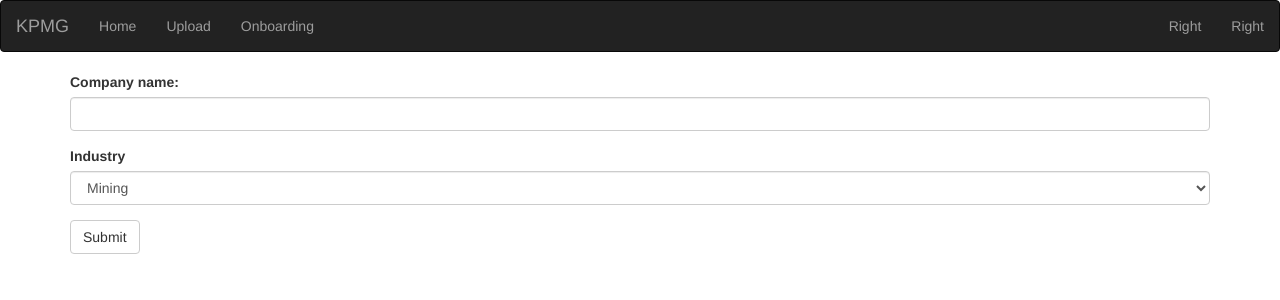
After one commit to jcion/DataVisualizationAsset, a Flask app: page /questionnaire in a window 1280 px wide. The commit adds this page. Shown: the top 300 px of the page. Run offline with Flask 2, Linux system fonts and the light colour scheme; some libraries are stand-ins or nearby versions.

Commit message:
adding questionnaire material

```diff
--- a/app/routes.py
+++ b/app/routes.py
@@ -1,4 +1,7 @@
 from flask import render_template, flash, redirect, url_for, request
+from flask_wtf import FlaskForm
+from wtforms import StringField, SubmitField, SelectField
+from wtforms.validators import Required
 from app import app
 from werkzeug.utils import secure_filename
 from app.forms import LoginForm
@@ -8,6 +11,16 @@ from azure.storage.blob import BlockBlobService, PublicAccess
 
 @app.route('/')
 
+
+@app.route('/questionnaire', methods=['GET', 'POST'])
+def questionnaire():
+    form = QuestionForm()
+    if form.validate_on_submit():
+        companyName = form.companyName.data
+        message = "Welcome"+ companyName
+        return render_template('questionnaire.html', form=form, message=message)
+    else:
+        return render_template('questionnaire.html', form=form)
 
 
 
@@ -61,6 +74,8 @@ def uploadToBlob(f):
     filepath = os.path.join('./tempdata',filename)
     f.save(filepath)
 
+
+    #test test test
     # Create the BlockBlockService that is used to call the Blob service for the storage account
     block_blob_service = BlockBlobService(account_name='cs4100a111d8e55x43e5xb14', account_key='HY6YCXWTPcNMYM4yWYiXKKrKWUlpB2f2680P9hqjOopnoYiCjNIScRedkf8kBl2oUn6TES5u8JUCTIBCM6lwRw==')
     # Create a container called 'quickstartblobs'.
@@ -75,3 +90,8 @@ def uploadToBlob(f):
 
     # Remove the temporary files from ./data now that they are uploaded onto blob storage.
     os.remove(filepath)
+
+class QuestionForm(FlaskForm):
+    companyName = StringField('Company name:', validators=[Required()])
+    industry = SelectField(u'Industry', choices=[('mining', 'Mining'),('retail', 'Retail'),('forestry', 'Forestry'),('agriculture', 'Agriculture'),('construction', 'Construction')])
+    submit = SubmitField('Submit')
--- a/app/templates/base.html
+++ b/app/templates/base.html
@@ -20,6 +20,7 @@
           <ul class="nav navbar-nav navbar-left">
               <li><a href="{{ url_for('index') }}">Home</a></li>
               <li><a href="{{ url_for('upload_file') }}">Upload</a></li>
+              <li><a href="{{ url_for('questionnaire') }}">Onboarding</a></li>
           </ul>
           <ul class="nav navbar-nav navbar-right">
             <li><a href="#about">Right</a></li>
--- /dev/null
+++ b/app/templates/questionnaire.html
@@ -0,0 +1,22 @@
+
+{% import "bootstrap/wtf.html" as wtf %}
+{% extends "base.html" %}
+
+
+
+
+{% block content %}
+
+<div class="container">
+  <div class="row">
+    <div class="col-xs-12">
+
+      {{ wtf.quick_form(form) }}
+
+      <p class="space-above"><strong>{{ message }}</strong></p>
+
+    </div>
+  </div>
+</div>
+
+{% endblock %}
```
